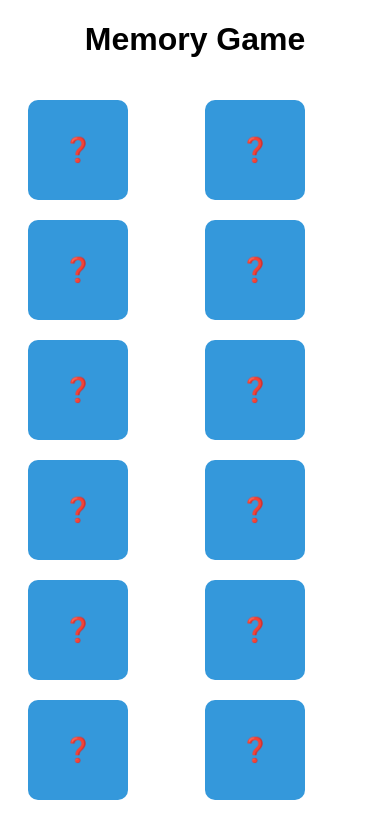
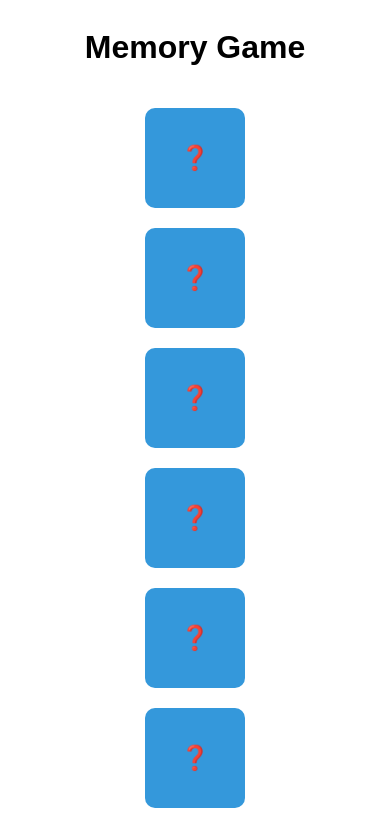
Before and after one commit to terabajt/memory-game, a React (Vite) app: page / in a window 390 px wide. Shown: the top 818 px of the page. Built offline with nearby package versions, Linux system fonts and the light colour scheme.

Commit message:
feat: Refactor code structure and styles for better organization and responsiveness. Added board-container class to display board in center.

```diff
--- a/src/App.tsx
+++ b/src/App.tsx
@@ -2,7 +2,6 @@ import React, { useEffect, useState } from 'react';
 import Board from './components/Board';
 import './styles/App.scss';
 
-// Definicja interfejsu dla kart
 interface Card {
   id: number;
   content: string;
@@ -11,17 +10,16 @@ interface Card {
 }
 
 const App: React.FC = () => {
-  // Inicjujemy stan kart
+
   const [cards, setCards] = useState<Card[]>([]);
   const [flippedCards, setFlippedCards] = useState<Card[]>([]);
 
-  // Zawartość kart - możesz ją później dostosować
   const cardContents = ['🍎', '🍌', '🍇', '🍒', '🍍', '🍓', '🍑', '🍉'];
 
-  // Funkcja do tasowania kart i resetowania planszy
+
   const initializeCards = () => {
-    const shuffledCards = [...cardContents, ...cardContents] // Podwajamy, by mieć pary
-      .sort(() => Math.random() - 0.5) // Tasujemy karty
+    const shuffledCards = [...cardContents, ...cardContents]
+      .sort(() => Math.random() - 0.5)
       .map((content, index) => ({
         id: index,
         content,
@@ -33,7 +31,7 @@ const App: React.FC = () => {
     setFlippedCards([]);
   };
 
-  // Funkcja uruchamiająca się przy kliknięciu karty
+
   const handleCardClick = (clickedCardId: number) => {
     const clickedCard = cards.find((card) => card.id === clickedCardId);
 
@@ -47,18 +45,18 @@ const App: React.FC = () => {
     );
     setCards(updatedCards);
 
-    // Sprawdzamy, czy wybrano 2 karty
+
     if (updatedFlippedCards.length === 2) {
-      setTimeout(() => checkForMatch(updatedFlippedCards), 1000); // Małe opóźnienie
+      setTimeout(() => checkForMatch(updatedFlippedCards), 1000);
     }
   };
 
-  // Sprawdzenie dopasowania kart
+
   const checkForMatch = (flippedCards: Card[]) => {
     const [firstCard, secondCard] = flippedCards;
 
     if (firstCard.content === secondCard.content) {
-      // Dopasowanie kart
+
       const updatedCards = cards.map((card) =>
         card.id === firstCard.id || card.id === secondCard.id
           ? { ...card, isMatched: true }
@@ -66,7 +64,7 @@ const App: React.FC = () => {
       );
       setCards(updatedCards);
     } else {
-      // Karty nie pasują, odwracamy je z powrotem
+
       const updatedCards = cards.map((card) =>
         card.id === firstCard.id || card.id === secondCard.id
           ? { ...card, isFlipped: false }
@@ -74,19 +72,22 @@ const App: React.FC = () => {
       );
       setCards(updatedCards);
     }
-    setFlippedCards([]); // Resetujemy stan odwróconych kart
+    setFlippedCards([]);
   };
 
-  // Resetowanie gry
+
   useEffect(() => {
-    initializeCards(); // Inicjalizacja kart przy pierwszym załadowaniu
+    initializeCards();
   }, []);
 
   return (
     <div className="app">
-      <h1>Memory Game</h1>
-      <Board cards={cards} onCardClick={handleCardClick} />
-      <button className="reset-button" onClick={initializeCards}>Reset Game</button>
+      <div className="board-container">
+        <h1>Memory Game</h1>
+        <Board cards={cards} onCardClick={handleCardClick} />
+        <button className="reset-button" onClick={initializeCards}>Reset Game</button>
+      </div>
+
     </div>
   );
 };
--- a/src/styles/App.scss
+++ b/src/styles/App.scss
@@ -11,3 +11,9 @@
   border: none;
   cursor: pointer;
 }
+.board-container {
+  display: flex;
+  flex-direction: column;
+  align-items: center;
+  justify-content: center;
+}
--- a/src/styles/Board.scss
+++ b/src/styles/Board.scss
@@ -1,6 +1,19 @@
 .board {
-  display: grid;
-  grid-template-columns: repeat(auto-fit, minmax(100px, 1fr));
-  gap: 20px;
-  padding: 20px;
+    display: grid;
+    max-width: 1500px;
+    grid-template-columns: repeat(6, 1fr);
+    gap: 20px;
+    padding: 20px;
+
+    @media (max-width: 1200px) {
+        grid-template-columns: repeat(4, 1fr);
+    }
+
+    @media (max-width: 800px) {
+        grid-template-columns: repeat(2, 1fr);
+    }
+
+    @media (max-width: 500px) {
+        grid-template-columns: 1fr;
+    }
 }
```
